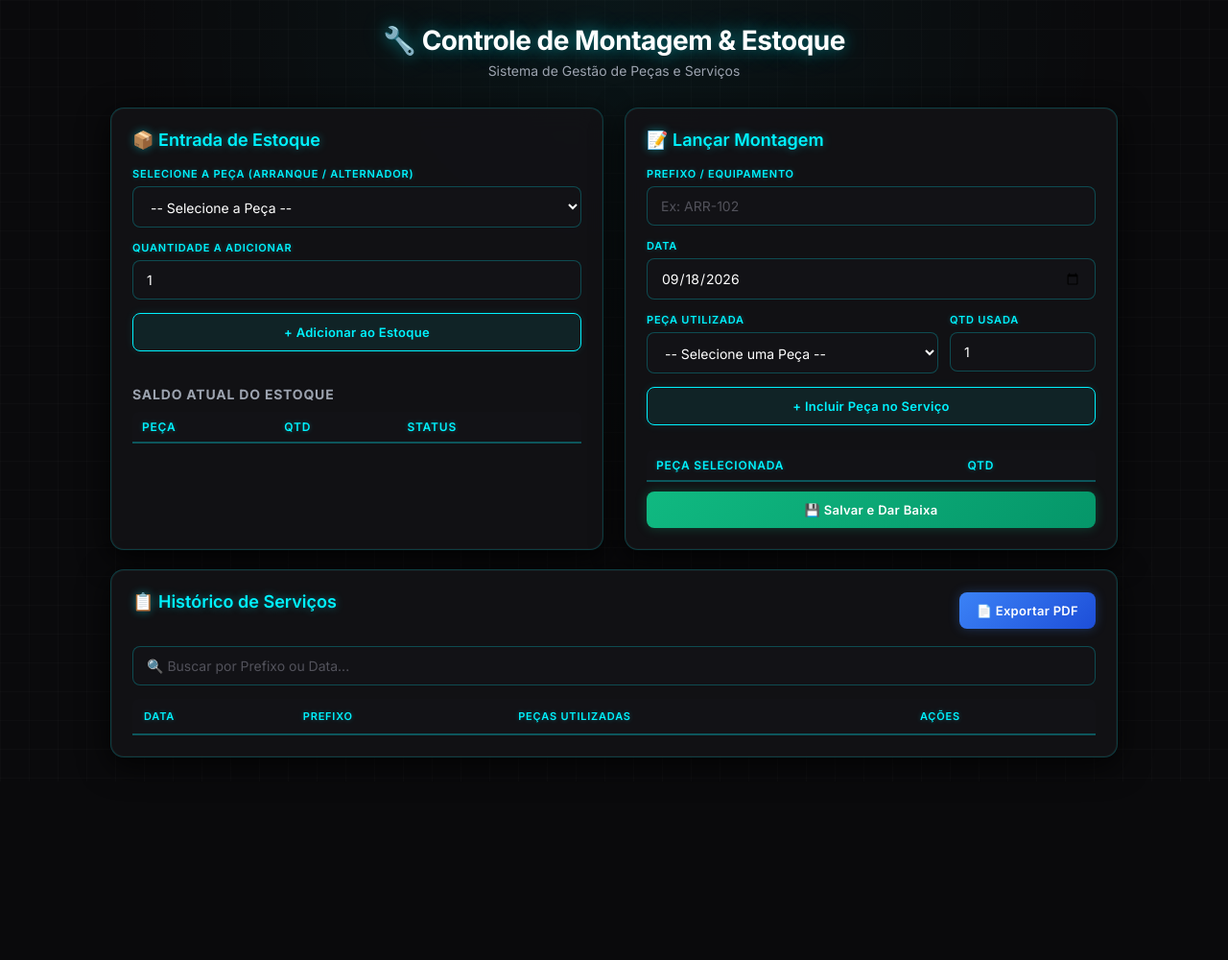
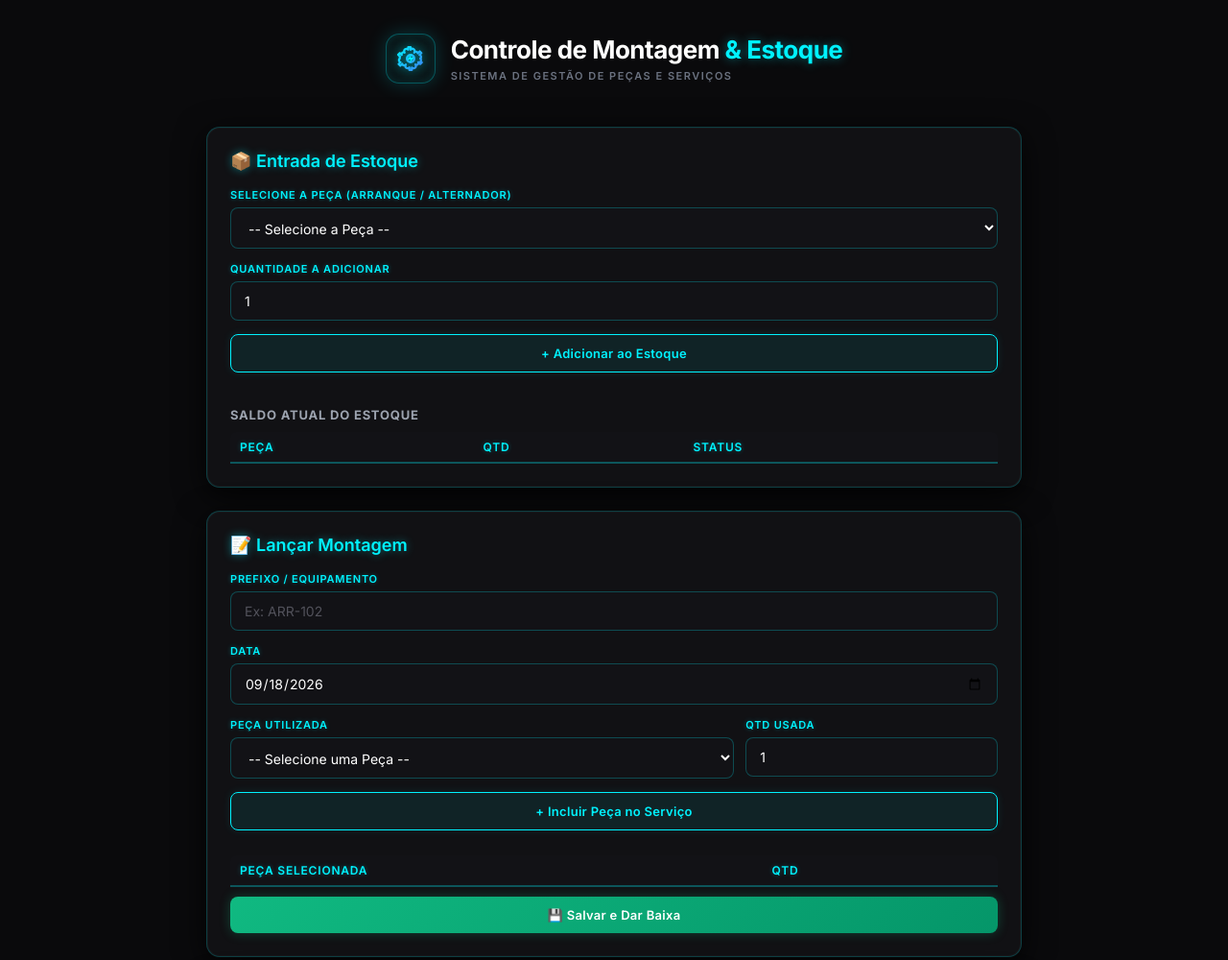
Before and after one commit to geovannipalhasomgp-beep/controle-montagem, a plain HTML site: page index.html in a window 1280 px wide. Shown: the top 1000 px of the page at 96% size. Before the commit the page ends 814 px from the top, so only its background shows below. Drawn offline with nearby package versions, Linux system fonts and the light colour scheme.

Commit message:
Update index.html

```diff
--- a/index.html
+++ b/index.html
@@ -17,7 +17,7 @@
         }
 
         :root {
-            /* Fundo Totalmente Escuro / Preto Profundo */
+            /* Fundo Totalmente Escuro e Sólido */
             --bg-main: #0a0a0c;
             --card-bg: rgba(18, 18, 22, 0.95);
             --card-border: rgba(0, 242, 254, 0.2);
@@ -28,7 +28,6 @@
             --neon-blue: #00f2fe;
             --neon-blue-glow: rgba(0, 242, 254, 0.4);
             --accent-blue: #3b82f6;
-            --accent-blue-hover: #2563eb;
 
             --success-green: #10b981;
             --success-glow: rgba(16, 185, 129, 0.4);
@@ -39,70 +38,103 @@
 
         body {
             background-color: var(--bg-main);
-            background-image:
-                radial-gradient(circle at 50% 0%, rgba(0, 242, 254, 0.05) 0%, transparent 50%),
-                linear-gradient(rgba(255, 255, 255, 0.015) 1px, transparent 1px),
-                linear-gradient(90deg, rgba(255, 255, 255, 0.015) 1px, transparent 1px);
-            background-size: 100% 100%, 30px 30px, 30px 30px;
             color: var(--text-primary);
             min-height: 100vh;
             padding: 25px 15px;
         }
 
         .container {
-            max-width: 1050px;
+            max-width: 850px;
             margin: 0 auto;
         }
 
-        /* Header Principal */
+        /* Header e Logotipo */
         header {
-            text-align: center;
-            margin-bottom: 30px;
-            position: relative;
+            margin-bottom: 35px;
+            padding: 10px 0;
         }
 
-        header h1 {
-            font-size: 28px;
+        .logo-container {
+            display: flex;
+            align-items: center;
+            justify-content: center;
+            gap: 16px;
+            flex-wrap: wrap;
+        }
+
+        .logo-icon {
+            width: 52px;
+            height: 52px;
+            padding: 10px;
+            background: rgba(0, 242, 254, 0.05);
+            border: 1px solid rgba(0, 242, 254, 0.3);
+            border-radius: 14px;
+            display: flex;
+            align-items: center;
+            justify-content: center;
+            box-shadow: 0 0 20px rgba(0, 242, 254, 0.2), inset 0 0 10px rgba(0, 242, 254, 0.1);
+            backdrop-filter: blur(8px);
+            transition: transform 0.3s ease, box-shadow 0.3s ease;
+        }
+
+        .logo-icon:hover {
+            transform: scale(1.05) rotate(5deg);
+            box-shadow: 0 0 30px rgba(0, 242, 254, 0.4), inset 0 0 15px rgba(0, 242, 254, 0.2);
+        }
+
+        .logo-icon svg {
+            width: 100%;
+            height: 100%;
+            filter: drop-shadow(0 0 6px rgba(0, 242, 254, 0.6));
+        }
+
+        .logo-text {
+            text-align: left;
+        }
+
+        .logo-text h1 {
+            font-size: 26px;
             font-weight: 700;
             color: #ffffff;
-            text-shadow: 0 0 15px var(--neon-blue-glow), 0 0 30px rgba(0, 242, 254, 0.25);
             letter-spacing: -0.5px;
-            margin-bottom: 6px;
+            line-height: 1.2;
+            margin: 0;
         }
 
-        header p {
-            color: var(--text-secondary);
-            font-size: 14px;
-            font-weight: 400;
+        .logo-text h1 span {
+            color: var(--neon-blue);
+            text-shadow: 0 0 12px var(--neon-blue-glow);
         }
 
-        /* Layout Grid */
-        .grid {
-            display: grid;
-            grid-template-columns: 1fr 1fr;
-            gap: 22px;
+        .logo-text p {
+            color: #6b7280;
+            font-size: 11px;
+            font-weight: 600;
+            letter-spacing: 1.5px;
+            margin-top: 4px;
         }
 
-        @media (max-width: 768px) {
-            .grid {
-                grid-template-columns: 1fr;
-            }
+        /* Layout em Coluna Única (Um embaixo do outro) */
+        .grid-vertical {
+            display: flex;
+            flex-direction: column;
+            gap: 24px;
         }
 
-        /* Cards Escuros com Efeito Vidro e Bordas Neon */
+        /* Cards Escuros */
         .card {
             background: var(--card-bg);
             backdrop-filter: blur(12px);
             border-radius: 14px;
-            padding: 22px;
+            padding: 24px;
             border: 1px solid var(--card-border);
             box-shadow: 0 8px 32px 0 rgba(0, 0, 0, 0.8), inset 0 0 0 1px rgba(255, 255, 255, 0.03);
-            transition: transform 0.3s ease, border-color 0.3s ease, box-shadow 0.3s ease;
+            transition: border-color 0.3s ease, box-shadow 0.3s ease;
         }
 
         .card:hover {
-            border-color: rgba(0, 242, 254, 0.5);
-            box-shadow: 0 10px 35px 0 rgba(0, 242, 254, 0.15);
+            border-color: rgba(0, 242, 254, 0.4);
+            box-shadow: 0 10px 30px 0 rgba(0, 242, 254, 0.1);
         }
 
         .card-header {
@@ -124,7 +156,7 @@
         }
 
         .card h3 {
-            font-size: 14px;
+            font-size: 13px;
             color: var(--text-secondary);
             margin: 20px 0 10px 0;
             text-transform: uppercase;
@@ -179,7 +211,7 @@
             color: #ffffff;
         }
 
-        /* Botões com Animações Neon */
+        /* Botões */
         .btn {
             padding: 11px 18px;
             border: none;
@@ -187,8 +219,6 @@
             font-weight: 600;
             font-size: 13px;
             cursor: pointer;
-            position: relative;
-            overflow: hidden;
             transition: all 0.3s ease;
             display: inline-flex;
             align-items: center;
@@ -294,10 +324,6 @@
             color: #e5e7eb;
         }
 
-        tbody tr {
-            transition: background-color 0.2s ease;
-        }
-
         tbody tr:hover {
             background-color: rgba(0, 242, 254, 0.05);
         }
@@ -318,26 +344,52 @@
             font-weight: 600;
             text-shadow: 0 0 8px rgba(251, 191, 36, 0.4);
         }
+
+        @media (max-width: 600px) {
+            .logo-container {
+                flex-direction: column;
+                text-align: center;
+            }
+            .logo-text {
+                text-align: center;
+            }
+        }
     </style>
 </head>
 <body>
 
     <div class="container">
+        <!-- LOGOTIPO EM SVG -->
         <header>
-            <h1>🔧 Controle de Montagem & Estoque</h1>
-            <p>Sistema de Gestão de Peças e Serviços</p>
+            <div class="logo-container">
+                <div class="logo-icon">
+                    <svg viewBox="0 0 24 24" fill="none" xmlns="http://www.w3.org/2000/svg">
+                        <path d="M12 15C13.6569 15 15 13.6569 15 12C15 10.3431 13.6569 9 12 9C10.3431 9 9 10.3431 9 12C9 13.6569 10.3431 15 12 15Z" stroke="url(#blue-gradient)" stroke-width="2" stroke-linecap="round" stroke-linejoin="round"/>
+                        <path d="M19.4 15A1.65 1.65 0 0 0 20 12A1.65 1.65 0 0 0 19.4 9L21 7.4L19.6 6L18 7.6A1.65 1.65 0 0 0 15 7A1.65 1.65 0 0 0 12 4.6L12 2.5L10 2.5L10 4.6A1.65 1.65 0 0 0 7 7A1.65 1.65 0 0 0 4.6 9L3 7.4L1.6 8.8L3.2 10.4A1.65 1.65 0 0 0 3 12A1.65 1.65 0 0 0 3.6 15L2 16.6L3.4 18L5 16.4A1.65 1.65 0 0 0 8 17A1.65 1.65 0 0 0 11 19.4L11 21.5L13 21.5L13 19.4A1.65 1.65 0 0 0 16 17A1.65 1.65 0 0 0 18.4 15L20 16.6L21.4 15.2L19.4 15Z" stroke="url(#blue-gradient)" stroke-width="1.8" stroke-linecap="round" stroke-linejoin="round"/>
+                        <path d="M13 8L9 13H12L11 16L15 11H12L13 8Z" fill="#00f2fe"/>
+                        <defs>
+                            <linearGradient id="blue-gradient" x1="2" y1="2" x2="22" y2="22" gradientUnits="userSpaceOnUse">
+                                <stop stop-color="#00f2fe"/>
+                                <stop offset="1" stop-color="#3b82f6"/>
+                            </linearGradient>
+                        </defs>
+                    </svg>
+                </div>
+                <div class="logo-text">
+                    <h1>Controle de Montagem <span>& Estoque</span></h1>
+                    <p>SISTEMA DE GESTÃO DE PEÇAS E SERVIÇOS</p>
+                </div>
+            </div>
         </header>
 
-        <div class="grid">
-            <!-- PAINEL DE ADICIONAR ESTOQUE SEM DIGITAR -->
+        <div class="grid-vertical">
+            <!-- 1. ENTRADA DE ESTOQUE (TOPO) -->
             <div class="card">
                 <h2>📦 Entrada de Estoque</h2>
 
                 <div class="form-group">
                     <label>Selecione a Peça (Arranque / Alternador)</label>
-                    <select id="selectPecaCadastro">
-                        <!-- Peças serão inseridas automaticamente via JS -->
-                    </select>
+                    <select id="selectPecaCadastro"></select>
                 </div>
 
                 <div class="form-group">
@@ -360,7 +412,7 @@
                 </table>
             </div>
 
-            <!-- REGISTRO DE SERVIÇO -->
+            <!-- 2. LANÇAR MONTAGEM (MEIO) -->
             <div class="card">
                 <h2>📝 Lançar Montagem</h2>
                 <div class="form-group">
@@ -399,10 +451,9 @@
 
                 <button class="btn btn-primary" onclick="salvarServico()">💾 Salvar e Dar Baixa</button>
             </div>
-        </div>
 
-        <!-- HISTÓRICO -->
-        <div class="card" style="margin-top: 20px;">
+            <!-- 3. HISTÓRICO DE SERVIÇOS (EMBAIXO) -->
+            <div class="card">
                 <div class="card-header">
                     <h2>📋 Histórico de Serviços</h2>
                     <button class="btn btn-secondary" onclick="gerarPDF()">📄 Exportar PDF</button>
@@ -423,6 +474,7 @@
                     </thead>
                     <tbody id="listaHistorico"></tbody>
                 </table>
+            </div>
         </div>
     </div>
 
```
Lines whose indentation alone changed are shown as unchanged.
